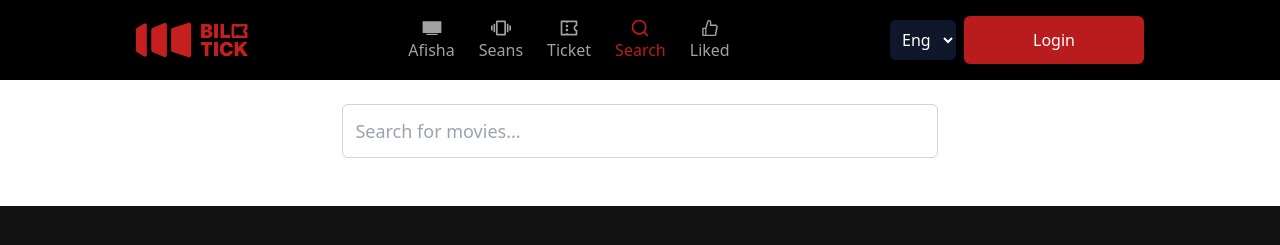
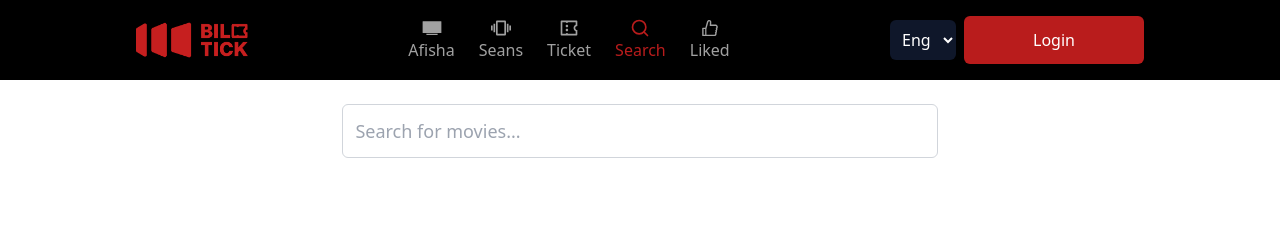
Before and after one commit to lazizjon5818/my_site12, a React (Vite) app: page /search in a window 1280 px wide. Shown: the top 245 px of the page. Built offline with nearby package versions, Linux system fonts and the light colour scheme.

Commit message:
o'zgarish 5

```diff
--- a/src/components/carousel/Carousel.jsx
+++ b/src/components/carousel/Carousel.jsx
@@ -17,7 +17,7 @@ export const Carousel = ({ data }) => {
   const [thumbsSwiper, setThumbsSwiper] = useState(null);
 
   return (
-    <div className="my-5 container mx-auto">
+    <div className="container mx-auto">
       {/* Main Swiper */}
       <Swiper
         style={{
--- a/src/pages/Layout/Layout.jsx
+++ b/src/pages/Layout/Layout.jsx
@@ -7,7 +7,7 @@ function Layout() {
   return (
     <div>
       <Header/>
-        <main>
+        <main className='min-h-[71vh]'>
           <Outlet/>
         </main>
       <Footer/>
--- a/src/pages/LikePage/LikePage.jsx
+++ b/src/pages/LikePage/LikePage.jsx
@@ -7,7 +7,7 @@ const LikePage = () => {
   const { likedMovies } = useLikedMovies();
 
   return (
-    <div className="p-4 container  flex flex-col justify-center items-center " >
+    <div className="p-4 border min-h-[100%] container  flex flex-col justify-center items-center " >
       <h1 className="text-3xl font-bold mb-6">Sevimlilar</h1>
       {likedMovies.length === 0 ? (
         <p>Yoqtirilgan kinolar yuq</p>
```
